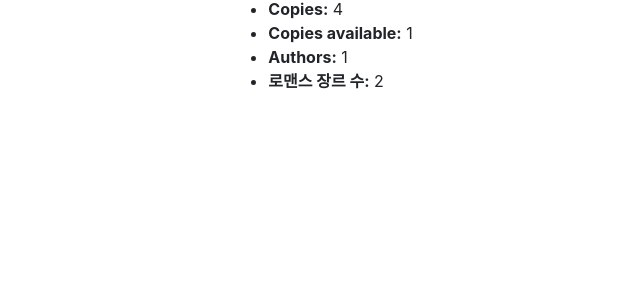
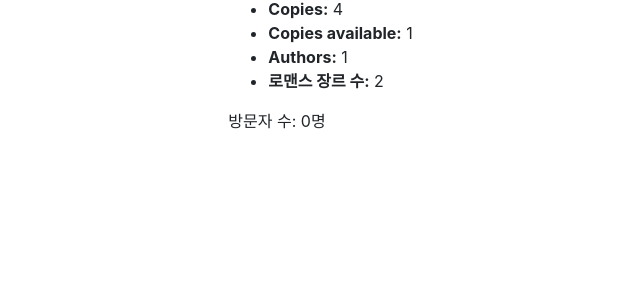
Before and after one commit to 129lovely/mdn-django-tutorial, a Django app: page /catalog/ in a window 1280 px wide. Shown: the part 209-509 px from the top of the page, without its empty margins (0-640 px from the left). Run offline with Django 3.2, Linux system fonts and the light colour scheme; data comes from the database, SQL or seed files in the repository; both versions use the stored data as it was after the commit; some libraries are stand-ins or nearby versions.

Commit message:
tutorial 7

```diff
--- a/catalog/views.py
+++ b/catalog/views.py
@@ -9,6 +9,10 @@ def index(request):
     num_instances_available = BookInstance.objects.filter(status__exact='a').count()
     num_authors = Author.objects.count()
 
+    # 방문자수 세션 처리
+    num_visits = request.session.get('num_visits', 0)
+    request.session['num_visits'] = num_visits + 1
+
     num_genres_contain_romance = Genre.objects.filter(name__contains='로맨스').count()
 
     context = {
@@ -16,7 +20,8 @@ def index(request):
         'num_instances': num_instances,
         'num_instances_available': num_instances_available,
         'num_authors': num_authors,
-        'num_genres_contain_romance': num_genres_contain_romance
+        'num_genres_contain_romance': num_genres_contain_romance,
+        'num_visits': num_visits,
     }
 
     return render(request, 'index.html', context=context)
--- a/templates/index.html
+++ b/templates/index.html
@@ -14,4 +14,6 @@
     <li><strong>Authors:</strong> {{ num_authors }}</li>
     <li><strong>로맨스 장르 수:</strong> {{ num_genres_contain_romance }}</li>
   </ul>
+
+  <p>방문자 수: {{ num_visits }}명</p>
 {% endblock %}
```
Also changed, not shown: db.sqlite3.
